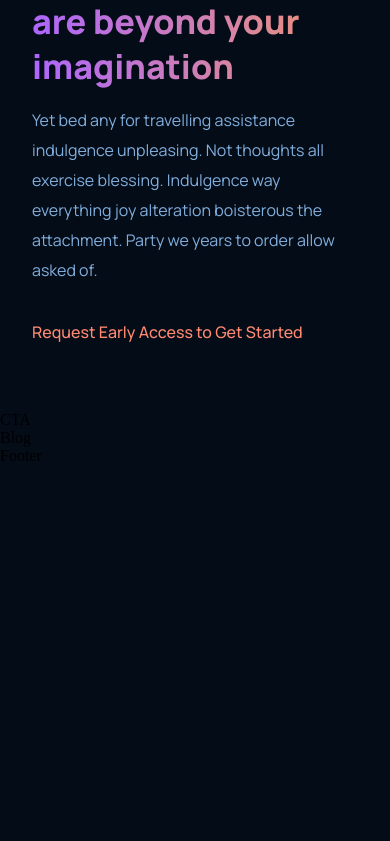
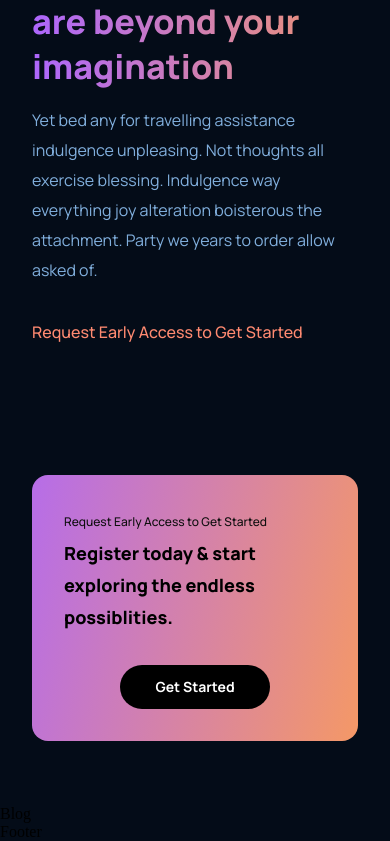
Before and after one commit to YugenFox/gpt3_kaleb, a React (Create React App) app: page / in a window 390 px wide. Shown: the part 4237-5078 px from the top of the page. Before the commit the page ends 4702 px from the top, so only its background shows below. Built offline with nearby package versions, Linux system fonts and the light colour scheme.

Commit message:
CTA component done, start Blog
2:33:26

```diff
--- a/src/components/cta/CTA.jsx
+++ b/src/components/cta/CTA.jsx
@@ -1,8 +1,18 @@
 import './cta.css'
+
+// CTA - click to action, big and vibrant where we want them to use it
 
 const CTA = () => {
   return (
-    <div>CTA</div>
+    <div className="gpt3__cta">
+      <div className="gpt3__cta-content">
+        <p>Request Early Access to Get Started</p>
+        <h3>Register today & start exploring the endless possiblities.</h3>
+      </div>
+      <div className="gpt3__cta-btn">
+        <button type='button'>Get Started</button>
+      </div>
+    </div>
   )
 }
 export default CTA
--- a/src/components/cta/cta.css
+++ b/src/components/cta/cta.css
@@ -0,0 +1,76 @@
+.gpt3__cta {
+  display: flex;
+  justify-content: space-between;
+  align-items: center;
+  flex-direction: row;
+
+  padding: 2rem;
+  margin: 4rem;
+  border-radius: 1rem;
+  background: var(--gradient-bar);
+}
+
+.gpt3__cta-content p {
+  font-family: var(--font-family);
+  font-weight: 500;
+  font-size: 12px;
+  line-height: 30px;
+  color: #0e0e0e;
+}
+
+.gpt3__cta-content h3 {
+  font-family: var(--font-family);
+  font-weight: 800;
+  font-size: 24px;
+  line-height: 45px;
+  color: #000000;
+}
+
+.gpt3__cta-btn {
+  display: flex;
+  justify-content: center;
+  align-items: center;
+  margin-left: 2rem;
+}
+
+.gpt3__cta-btn button {
+  background: #000000;
+  border-radius: 40px;
+  font-family: var(--font-family);
+  font-weight: 700;
+  font-size: 18px;
+  line-height: 30px;
+  color: #ffffff;
+  padding: 0.5rem 1rem;
+
+  border: none;
+  outline: none;
+  cursor: pointer;
+  min-width: 150px;
+}
+
+@media screen and (max-width: 650px){
+  .gpt3__cta{
+    flex-direction: column;
+  }
+
+  .gpt3__cta-btn{
+    margin: 2rem 0 0;
+  }
+}
+
+@media screen and (max-width: 550px){
+  .gpt3__cta{
+    margin: 4rem 2rem;
+  }
+
+  .gpt3__cta-content h3{
+    font-size: 18px;
+    line-height: 32px;
+  }
+
+  .gpt3__cta-btn button {
+    font-size: 14px;
+    line-height: 28px;
+  }
+}
```
